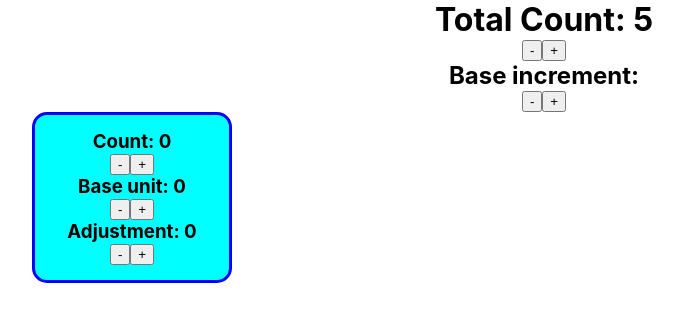
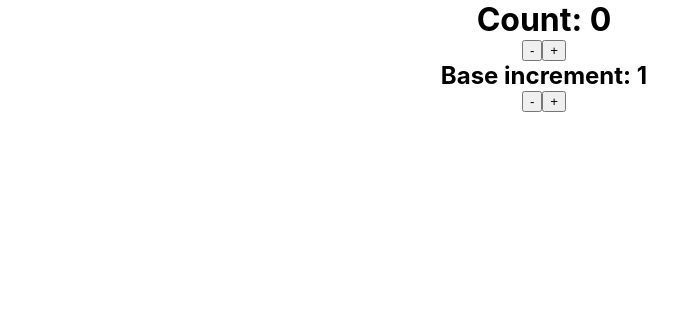
Before and after one commit to enbre/counter, a React (Create React App) app: page / in a window 1280 px wide. Shown: the top 322 px of the page, without its empty margins (96-779 px from the left). Built offline with nearby package versions, Linux system fonts and the light colour scheme.

Commit message:
gets functions to pass as props from app to header

```diff
--- a/src/App.js
+++ b/src/App.js
@@ -2,6 +2,7 @@
 import React, {useState, useEffect} from "react";
 import Header from "./Header";
 import CounterList from "./CounterList";
+import Navbar from "./Navbar"
 
 import './App.css';
 
@@ -31,12 +32,16 @@ function App() {
 
       <Header className="App-header"
         counterNum = {counterNum}
+        increment = {increment}
         increaseCounters = {increaseCounters}
         decreaseCounters = {decreaseCounters}
         increaseIncrement = {increaseIncrement}
         decreaseIncrement = {decreaseIncrement}
       />
+      {/* <Navbar /> */}
       <CounterList
+        counterNum = {counterNum}
+
       // {counters}
 
       />
--- a/src/Counter.js
+++ b/src/Counter.js
@@ -18,9 +18,9 @@ function Counter() {
          <h3> Count: banana</h3>
          <button onClick={()=>setCount(count - (base+adjust))}>-</button>
          <button onClick={()=>setCount(count + (base+adjust))}>+</button>
-         <h3>Base unit: {base}</h3>
+         {/* <h3>Base unit: {base}</h3>
          <button onClick={()=>setBase(base - 1)}>-</button>
-         <button onClick={()=>setBase(base + 1)}>+</button>
+         <button onClick={()=>setBase(base + 1)}>+</button> */}
          <h3>Adjustment: {adjust}</h3>
          <button onClick={()=>setAdjust(adjust - 1)}>-</button>
          <button onClick={()=>setAdjust(adjust + 1)}>+</button>
--- a/src/CounterList.js
+++ b/src/CounterList.js
@@ -1,14 +1,20 @@
 import React from 'react'
 import Counter from './Counter'
 
-function CounterList() {
+function CounterList(props) {
 
 
-
+   let counters = Array(props.counterNum).fill().map((counter, index)=>(
+      // console.log(counterNum)
+      <Counter key={index}/>
+   ))
    return (
       <div className="Counter-row">
+         {counters}
          {/* {counters} */}
-         <Counter />
+         {/* [...{counterNum}] */}
+         {/* <Counter /> */}
+         {/* <Counter /> */}
       </div>
    )
 }
--- a/src/Header.js
+++ b/src/Header.js
@@ -1,18 +1,18 @@
 import React from 'react'
 
-function Header(counterNum, decreaseCounters,increaseCounters, decreaseIncrement, increaseIncrement) {
+function Header(props) {
    return (
       <div className="counter-header">
       <>
-         {/* <h1>Count: {counterNum} </h1> */}
-         <h1>Total Count: 5 </h1>
-         <button onClick={decreaseCounters}>-</button>
-         <button onClick={increaseCounters}>+</button>
+         <h1>Count: {props.counterNum} </h1>
+         {/* <h1>Total Count: 5 </h1> */}
+         <button onClick={props.decreaseCounters}>-</button>
+         <button onClick={props.increaseCounters}>+</button>
       </>
       <>
-         <h2>Base increment: </h2>
-         <button onClick={decreaseIncrement}>-</button>
-         <button onClick={increaseIncrement}>+</button>
+         <h2>Base increment: {props.increment}</h2>
+         <button onClick={props.decreaseIncrement}>-</button>
+         <button onClick={props.increaseIncrement}>+</button>
       </>
       </div>
    )
```
Also changed, not shown: 2 other files (tests, documents, lock files or other folders).
